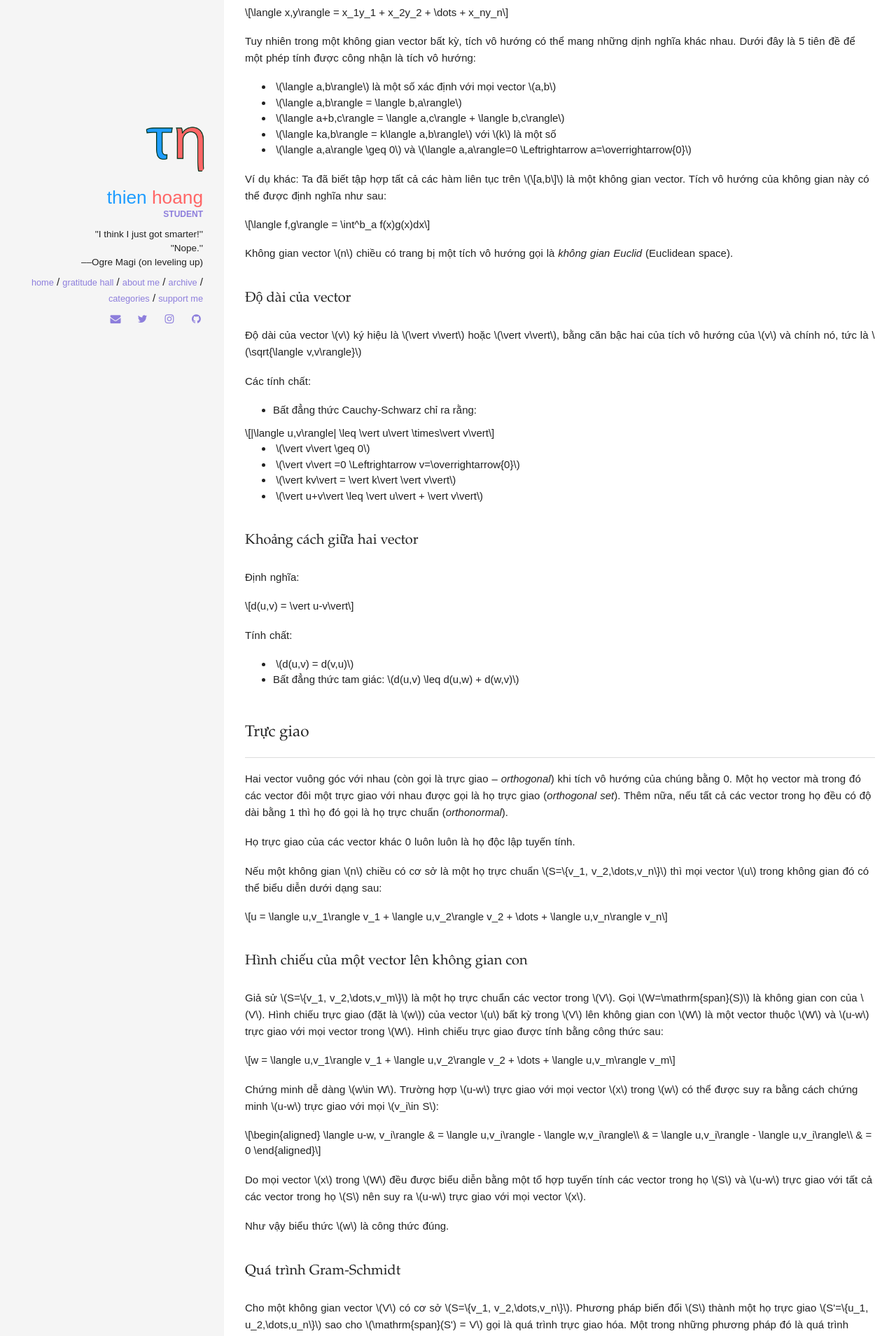
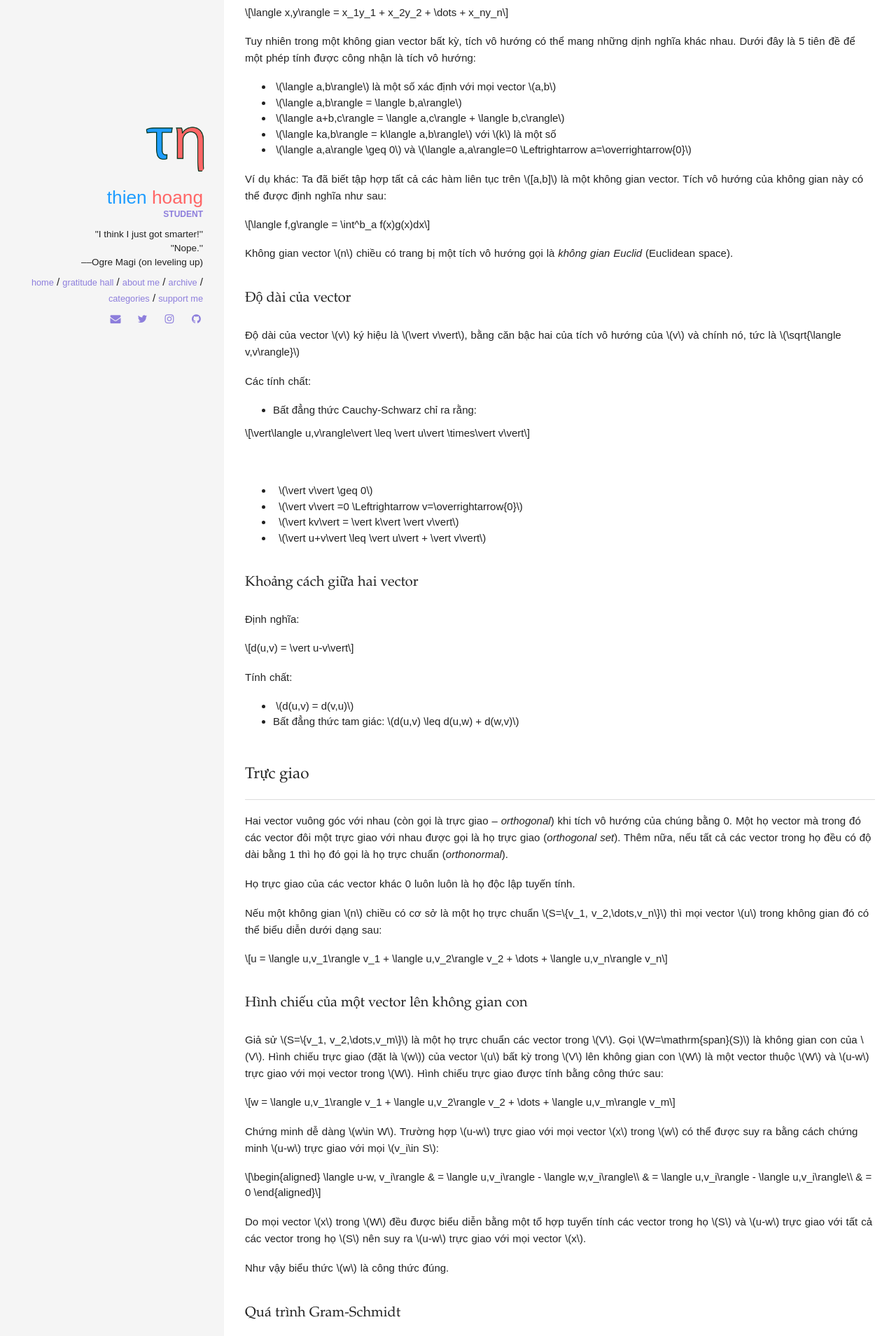
Before and after one commit to hoangvanthien/hoangvanthien.github.io, a Jekyll site: the page built from _posts/2018-09-17-vector-space.md, in a window 1280 px wide. Shown: the part 2145-4054 px from the top of the page at 70% size. Built offline with Jekyll 4.4.1, drawn with Linux system fonts in a browser that asks for light colours; nearby versions of some CDN libraries; some of the changed text lies outside the part shown.

Commit message:
Fix katex error

```diff
--- a/_includes/js.html
+++ b/_includes/js.html
@@ -51,7 +51,7 @@
 
 <script>
     $("script[type='math/tex']").replaceWith(function() {
-        var tex = $(this).text();
+        var tex = $(this).html();
         return katex.renderToString(tex.replace(/%.*/g, ''), {displayMode: false});
     });
 </script>
--- a/_posts/2018-09-17-vector-space.md
+++ b/_posts/2018-09-17-vector-space.md
@@ -80,7 +80,7 @@
 - &nbsp;$$\langle ka,b\rangle = k\langle a,b\rangle$$ với $$k$$ là một số
 - &nbsp;$$\langle a,a\rangle \geq 0$$ và $$\langle a,a\rangle=0 \Leftrightarrow a=\overrightarrow{0}$$
 
-Ví dụ khác: Ta đã biết tập hợp tất cả các hàm liên tục trên $$\[a,b\]$$ là một không gian vector. Tích vô hướng của không gian này có thể được định nghĩa như sau:
+Ví dụ khác: Ta đã biết tập hợp tất cả các hàm liên tục trên $$[a,b]$$ là một không gian vector. Tích vô hướng của không gian này có thể được định nghĩa như sau:
 
 $$
 \langle f,g\rangle = \int^b_a f(x)g(x)dx
@@ -90,20 +90,22 @@
 
 ### Độ dài của vector
 
-Độ dài của vector $$v$$ ký hiệu là $$\vert v\vert $$ hoặc $$\vert v\vert $$, bằng căn bậc hai của tích vô hướng của $$v$$ và chính nó, tức là $$\sqrt{\langle v,v\rangle}$$
+Độ dài của vector $$v$$ ký hiệu là $$\vert v\vert$$, bằng căn bậc hai của tích vô hướng của $$v$$ và chính nó, tức là $$\sqrt{\langle v,v\rangle}$$
 
 Các tính chất:
 
 - Bất đẳng thức Cauchy-Schwarz chỉ ra rằng:
 
 $$
-|\langle u,v\rangle| \leq \vert u\vert \times\vert v\vert
+\vert\langle u,v\rangle\vert \leq \vert u\vert \times\vert v\vert
 $$
 
-- &nbsp;$$\vert v\vert \geq 0$$
-- &nbsp;$$\vert v\vert =0 \Leftrightarrow v=\overrightarrow{0}$$
-- &nbsp;$$\vert kv\vert  = \vert k\vert \vert v\vert $$
-- &nbsp;$$\vert u+v\vert  \leq \vert u\vert  + \vert v\vert $$
+&nbsp;
+
+- &nbsp; $$\vert v\vert \geq 0$$
+- &nbsp; $$\vert v\vert =0 \Leftrightarrow v=\overrightarrow{0}$$
+- &nbsp; $$\vert kv\vert  = \vert k\vert \vert v\vert $$
+- &nbsp; $$\vert u+v\vert  \leq \vert u\vert  + \vert v\vert$$
 
 ### Khoảng cách giữa hai vector
 
```
Also changed, not shown: _posts/2019-01-10-monotonic-partition.md (+1 -1 lines).
